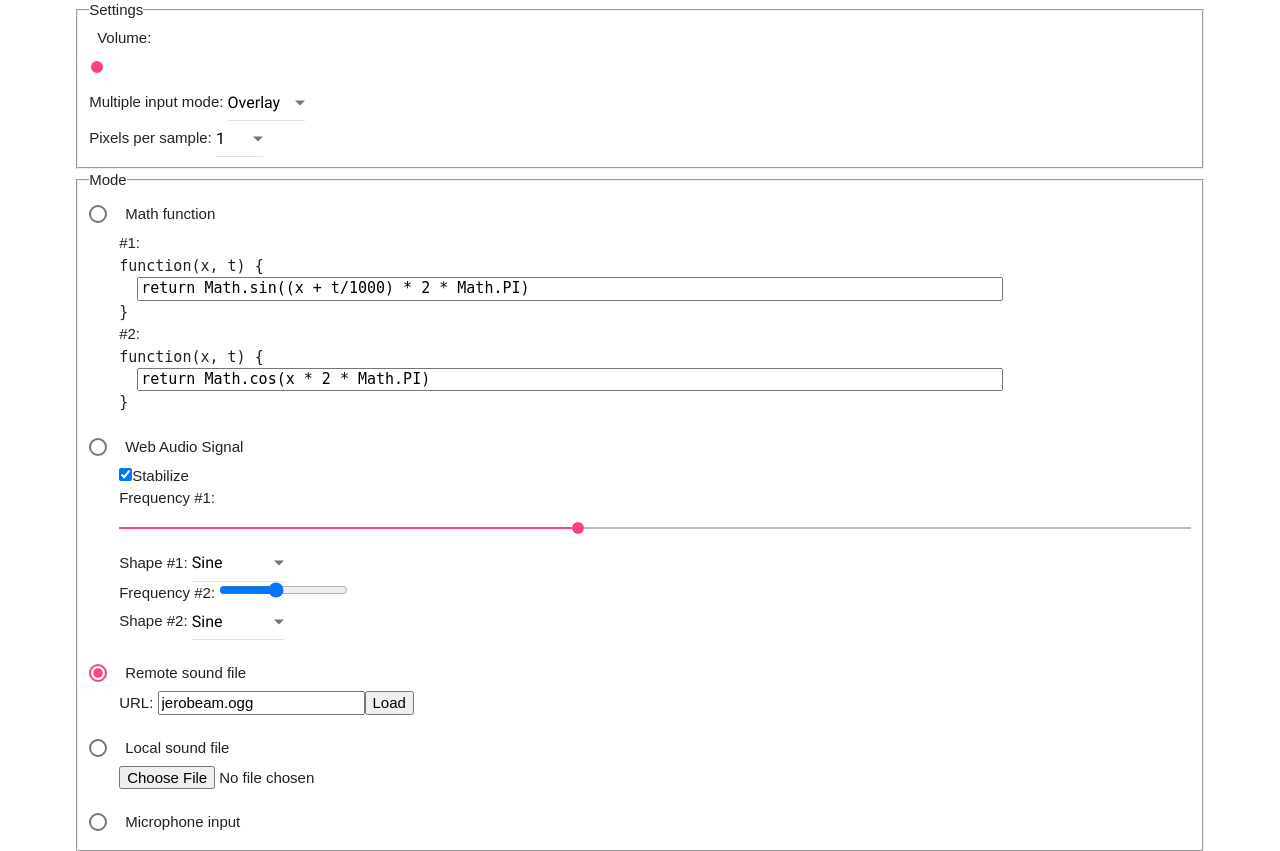
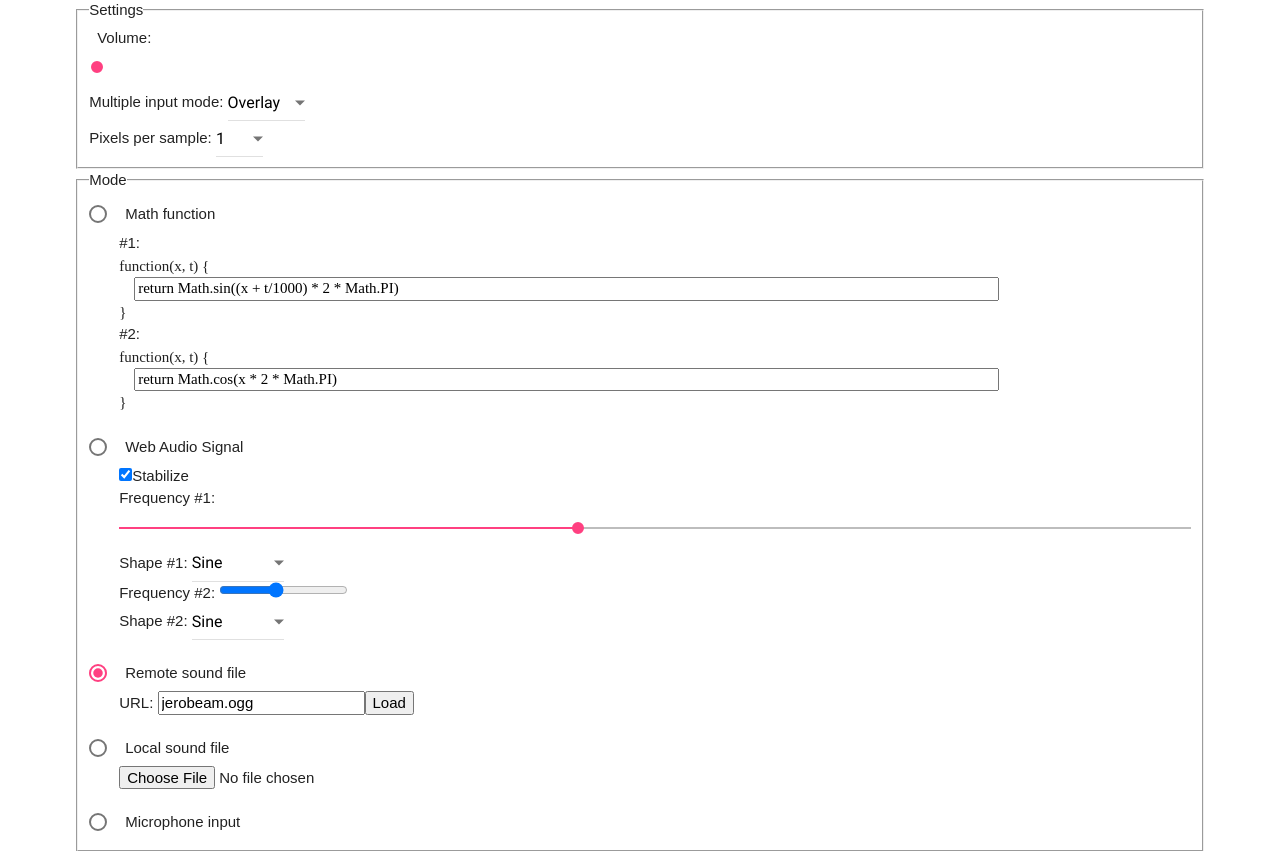
Before and after one commit to xingzhenghang/xingzhenghang.github.io, a PHP site: page /oscope/index.html in a window 1280 px wide. Shown: the part 849-1700 px from the top of the page. Run offline with PHP 8.4, Linux system fonts and the light colour scheme.

Commit message:
Update style.css

```diff
--- a/oscope/style.css
+++ b/oscope/style.css
@@ -51,11 +51,12 @@ section {
 }
 
 #math code {
+	font-family: "Times New Roman", Times, serif;
 	display: block;
 }
 
 #math input {
-	font-family: monospace;
+	font-family: "Times New Roman", Times, serif;
 	width: 80%;
 	margin-left: 2ch;
 }
```
